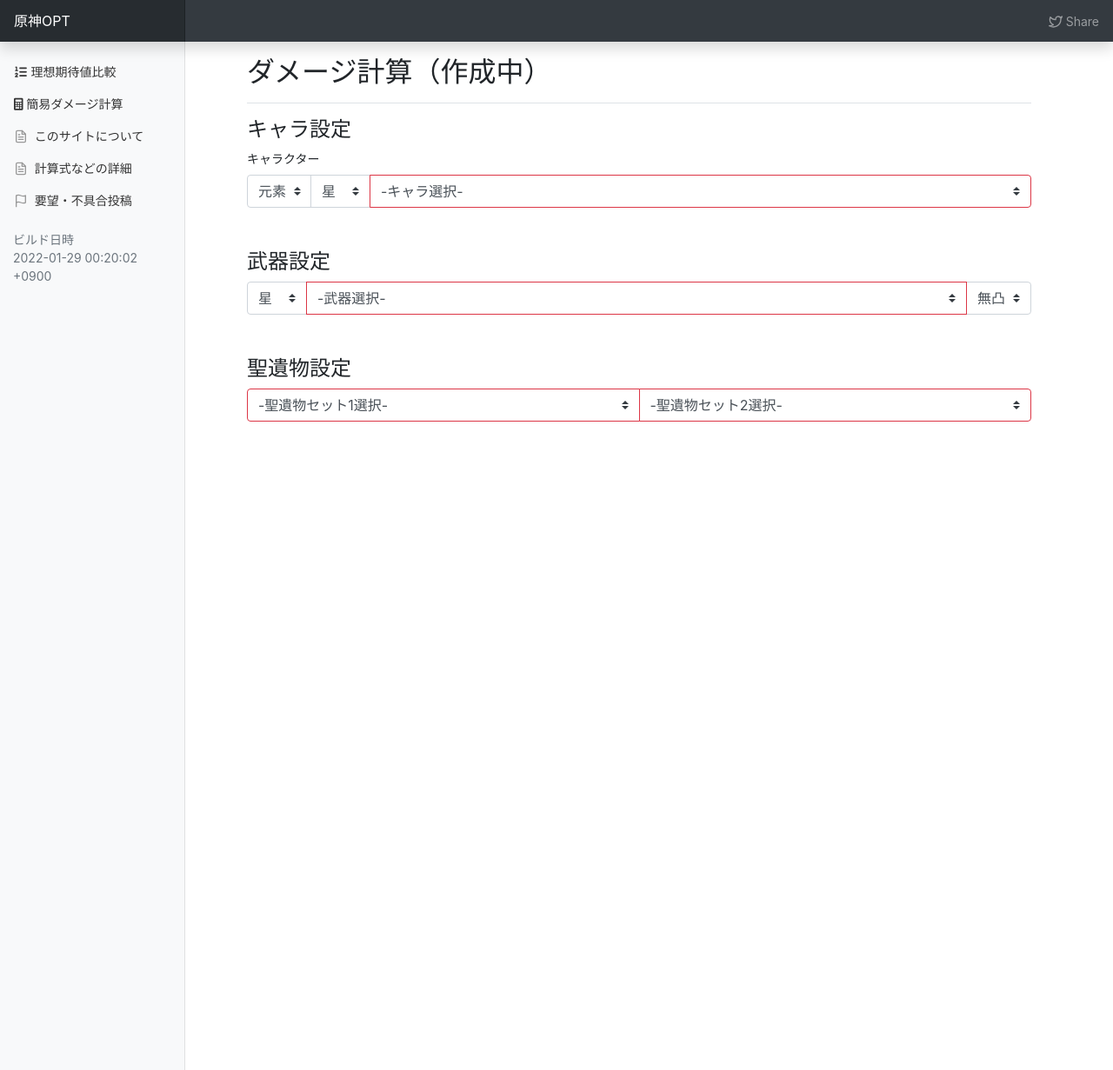
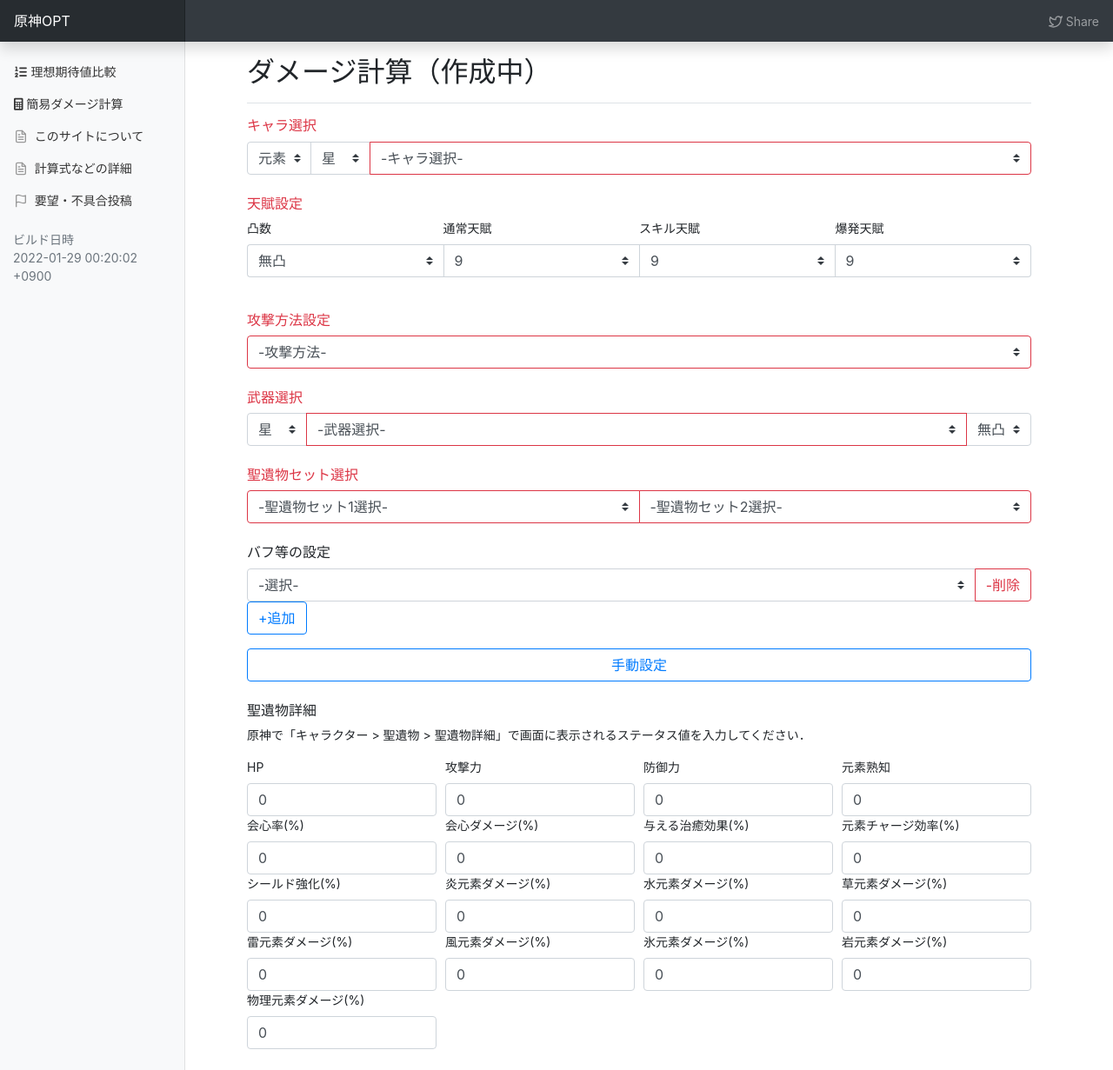
Before and after one commit to k3kaimu/genshinopt, a Jekyll site: the page built from calc.html, in a window 1280 px wide and 1231 px high. Shown: the whole window at 87% size. Built offline with Jekyll 4.4.1, drawn with Linux system fonts in a browser that asks for light colours; nearby versions of some CDN libraries.

Commit message:
update calc page

```diff
--- a/calc.html
+++ b/calc.html
@@ -4,17 +4,84 @@ modules_js: ['/js/page/calc.js']
 title: ダメージ計算（作成中）
 ---
 
-<h4 class="h4">キャラ設定</h4>
-<div class="mb-5" data-bind="with: characterSelector">
-{% include ui/character_selector.html target_from_root="$root.characterSelector" %}
+<div class="mb-4" data-bind="with: bundleSetting">
+  {% include ui/bundle_setting.html id="bundleSetting" target_from_root="$root.bundleSetting" %}
 </div>
 
-<h4 class="h4">武器設定</h4>
-<div class="mb-5" data-bind="with: weaponSelector">
-{% include ui/weapon_selector.html target_from_root="$root.weaponSelector" %}
+
+<h6>聖遺物詳細</h6>
+
+<p>
+  原神で「キャラクター > 聖遺物 > 聖遺物詳細」で画面に表示されるステータス値を入力してください．
+</p>
+
+<div class="form-row mb-4" data-bind="with: artifactStatus">
+  <div class="col-sm-3 col-6">
+    <label>HP</label>
+    <input type="number" class="form-control" data-bind="value: hp" placeholder="例：1000">
+  </div>
+  <div class="col-sm-3 col-6">
+    <label>攻撃力</label>
+    <input type="number" class="form-control" data-bind="value: atk" placeholder="例：200">
+  </div>
+  <div class="col-sm-3 col-6">
+    <label>防御力</label>
+    <input type="number" class="form-control" data-bind="value: def" placeholder="例：200">
+  </div>
+  <div class="col-sm-3 col-6">
+    <label>元素熟知</label>
+    <input type="number" class="form-control" data-bind="value: mastery" placeholder="例：200">
+  </div>
+  <div class="col-sm-3 col-6">
+    <label>会心率(%)</label>
+    <input type="number" class="form-control" data-bind="value: crtRate" placeholder="例：20">
+  </div>
+  <div class="col-sm-3 col-6">
+    <label>会心ダメージ(%)</label>
+    <input type="number" class="form-control" data-bind="value: crtDmg" placeholder="例：20">
+  </div>
+  <div class="col-sm-3 col-6">
+    <label>与える治癒効果(%)</label>
+    <input type="number" class="form-control" data-bind="value: healingBonus" placeholder="例：20">
+  </div>
+  <div class="col-sm-3 col-6">
+    <label>元素チャージ効率(%)</label>
+    <input type="number" class="form-control" data-bind="value: recharge" placeholder="例：20">
+  </div>
+  <div class="col-sm-3 col-6">
+    <label>シールド強化(%)</label>
+    <input type="number" class="form-control" data-bind="value: shieldBonus" placeholder="例：20">
+  </div>
+  <div class="col-sm-3 col-6">
+    <label>炎元素ダメージ(%)</label>
+    <input type="number" class="form-control" data-bind="value: pyroDmg" placeholder="例：20">
+  </div>
+  <div class="col-sm-3 col-6">
+    <label>水元素ダメージ(%)</label>
+    <input type="number" class="form-control" data-bind="value: hydroDmg" placeholder="例：20">
+  </div>
+  <div class="col-sm-3 col-6">
+    <label>草元素ダメージ(%)</label>
+    <input type="number" class="form-control" data-bind="value: dendroDmg" placeholder="例：20">
+  </div>
+  <div class="col-sm-3 col-6">
+    <label>雷元素ダメージ(%)</label>
+    <input type="number" class="form-control" data-bind="value: electroDmg" placeholder="例：20">
+  </div>
+  <div class="col-sm-3 col-6">
+    <label>風元素ダメージ(%)</label>
+    <input type="number" class="form-control" data-bind="value: anemoDmg" placeholder="例：20">
+  </div>
+  <div class="col-sm-3 col-6">
+    <label>氷元素ダメージ(%)</label>
+    <input type="number" class="form-control" data-bind="value: cryoDmg" placeholder="例：20">
+  </div>
+  <div class="col-sm-3 col-6">
+    <label>岩元素ダメージ(%)</label>
+    <input type="number" class="form-control" data-bind="value: geoDmg" placeholder="例：20">
+  </div>
+  <div class="col-sm-3 col-6">
+    <label>物理元素ダメージ(%)</label>
+    <input type="number" class="form-control" data-bind="value: physicalDmg" placeholder="例：20">
+  </div>
 </div>
-
-<h4 class="h4">聖遺物設定</h4>
-<div class="mb-5" data-bind="with: artifactSelector">
-{% include ui/artifact_selector.html target_from_root="$root.artifactSelector" %}
-</div>
--- a/js/page/calc.js
+++ b/js/page/calc.js
@@ -1,16 +1,97 @@
-import * as Data from '/js/modules/data.mjs';
-import * as Calc from '/js/modules/dmg-calc.mjs';
-import * as Migrator from '/js/modules/migrator.mjs'
-import * as UI from '/js/modules/ui.mjs'
+//@ts-check
+import * as Data from '../modules/data.mjs';
+import * as Calc from '../modules/dmg-calc.mjs';
+import * as Migrator from '../modules/migrator.mjs'
+import * as UI from '../modules/ui.mjs'
+
+
+class ArtifactStatus
+{
+    constructor()
+    {
+        this.hp = ko.observable(0);
+        this.atk = ko.observable(0);
+        this.def = ko.observable(0);
+        this.mastery = ko.observable(0);
+        this.crtRate = ko.observable(0);
+        this.crtDmg = ko.observable(0);
+        this.healingBonus = ko.observable(0);
+        this.recharge = ko.observable(0);
+        this.shieldBonus = ko.observable(0);
+        this.pyroDmg = ko.observable(0);
+        this.hydroDmg = ko.observable(0);
+        this.dendroDmg = ko.observable(0);
+        this.electroDmg = ko.observable(0);
+        this.anemoDmg = ko.observable(0);
+        this.cryoDmg = ko.observable(0);
+        this.geoDmg = ko.observable(0);
+        this.physicalDmg = ko.observable(0);
+    }
+
+
+    static getValue(v)
+    {
+        let x = Number(v);
+        if(isNaN(x))
+            return 0;
+        else
+            return x;
+    }
+
+
+    /**
+     * @param {Calc.DamageCalculator} calc
+     */
+    applyDmgCalc(calc)
+    {
+        calc.addHP.value += ArtifactStatus.getValue(this.hp());
+        calc.addAtk.value += ArtifactStatus.getValue(this.atk());
+        calc.addDef.value += ArtifactStatus.getValue(this.def());
+        calc.baseMastery.value += ArtifactStatus.getValue(this.mastery());
+        calc.baseCrtRate.value += ArtifactStatus.getValue(this.crtRate());
+        calc.baseCrtDmg.value += ArtifactStatus.getValue(this.crtDmg());
+        calc.baseHealingBonus.value += ArtifactStatus.getValue(this.healingBonus());
+        calc.baseRecharge.value += ArtifactStatus.getValue(this.recharge());
+        calc.baseRateShieldStrength.value += ArtifactStatus.getValue(this.shieldBonus());
+        calc.basePyroDmg.value += ArtifactStatus.getValue(this.pyroDmg());
+        calc.baseHydroDmg.value += ArtifactStatus.getValue(this.hydroDmg());
+        calc.baseDendroDmg.value += ArtifactStatus.getValue(this.dendroDmg());
+        calc.baseElectroDmg.value += ArtifactStatus.getValue(this.electroDmg());
+        calc.baseAnemoDmg.value += ArtifactStatus.getValue(this.anemoDmg());
+        calc.baseCryoDmg.value += ArtifactStatus.getValue(this.cryoDmg());
+        calc.baseGeoDmg.value += ArtifactStatus.getValue(this.geoDmg());
+        calc.basePhysicalDmg.value += ArtifactStatus.getValue(this.physicalDmg());
+
+        return calc;
+    }
+}
+
+
+class CalcResult
+{
+    constructor(setting, calc)
+    {
+        this.attack = setting.bundle.attackSetting.makeAttackEvaluator(setting.bundle.characterVMSetting.viewModel());
+        this.calc = calc;
+    }
+}
+
 
 $(function(){
     function ViewModel()
     {
-        this.readyNLopt = ko.observable(false);
+        this.bundleSetting = new UI.BundleSetting(true, undefined, true, true, true, true, true);
+        this.artifactStatus = new ArtifactStatus();
 
-        this.characterSelector = new UI.CharacterSelector();
-        this.weaponSelector = new UI.WeaponSelector(this.characterSelector.selected);
-        this.artifactSelector = new UI.ArtifactSelector();
+        this.calculateResult = ko.computed(function(){
+            if(!this.bundleSetting.isValid())
+                return undefined;
+
+            let calc = new Calc.DamageCalculator();
+            calc = this.bundleSetting.applyDmgCalc(calc);
+            calc = this.artifacts.applyDmgCalc(calc);
+            return new CalcResult({bundle: this.bundleSetting, artifact: this.artifactStatus}, calc);
+        }, this);
     }
 
 
@@ -24,8 +105,8 @@ $(function(){
     }
 
     (async () => {
-        await nlopt.ready
-        viewModel.readyNLopt(true);
+        // await nlopt.ready
+        // viewModel.readyNLopt(true);
 
         // ページロード時にgetパラメータにデータがあればそれを復元する
         try {
```
